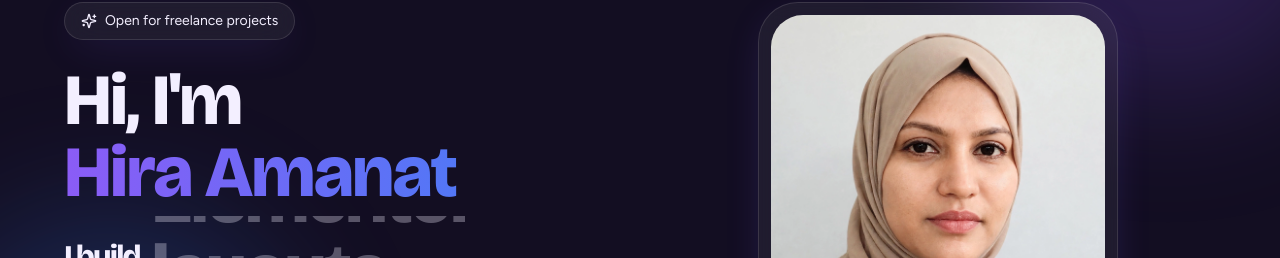
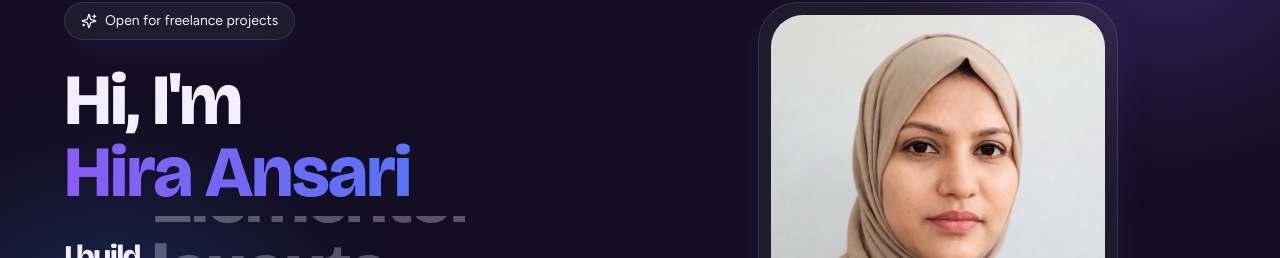
Before and after one commit to ansari26hira-gif/hira-portfolio, a Next.js app: page / in a window 1280 px wide. Shown: the part 208-466 px from the top of the page. Built offline with nearby package versions, Linux system fonts and the light colour scheme; no server answers.

Commit message:
Update Hero.js

```diff
--- a/components/Hero.js
+++ b/components/Hero.js
@@ -25,7 +25,7 @@ export default function Hero() {
 
           <h1 className="font-display text-5xl font-extrabold leading-[0.9] tracking-tight md:text-6xl lg:text-7xl">
             <span className="block">Hi, I&apos;m</span>
-            <span className="block text-transparent bg-clip-text bg-gradient-to-r from-violet-500 to-blue-500">Hira Amanat</span>
+            <span className="block text-transparent bg-clip-text bg-gradient-to-r from-violet-500 to-blue-500">Hira Ansari</span>
             <span className="mt-2 flex items-center gap-3">
               <span className="text-2xl md:text-3xl">I build</span>
               <span className="relative block h-[1.1em] w-[320px] overflow-hidden">
@@ -52,7 +52,7 @@ export default function Hero() {
           <div className="glass relative aspect-[4/5] overflow-hidden rounded-[2.5rem] p-3">
             <img
               src="/hira.jpg"
-              alt="Hira Amanat"
+              alt="Hira Ansari"
               className="h-full w-full object-cover rounded-[2rem]"
             />
           </div>
```
